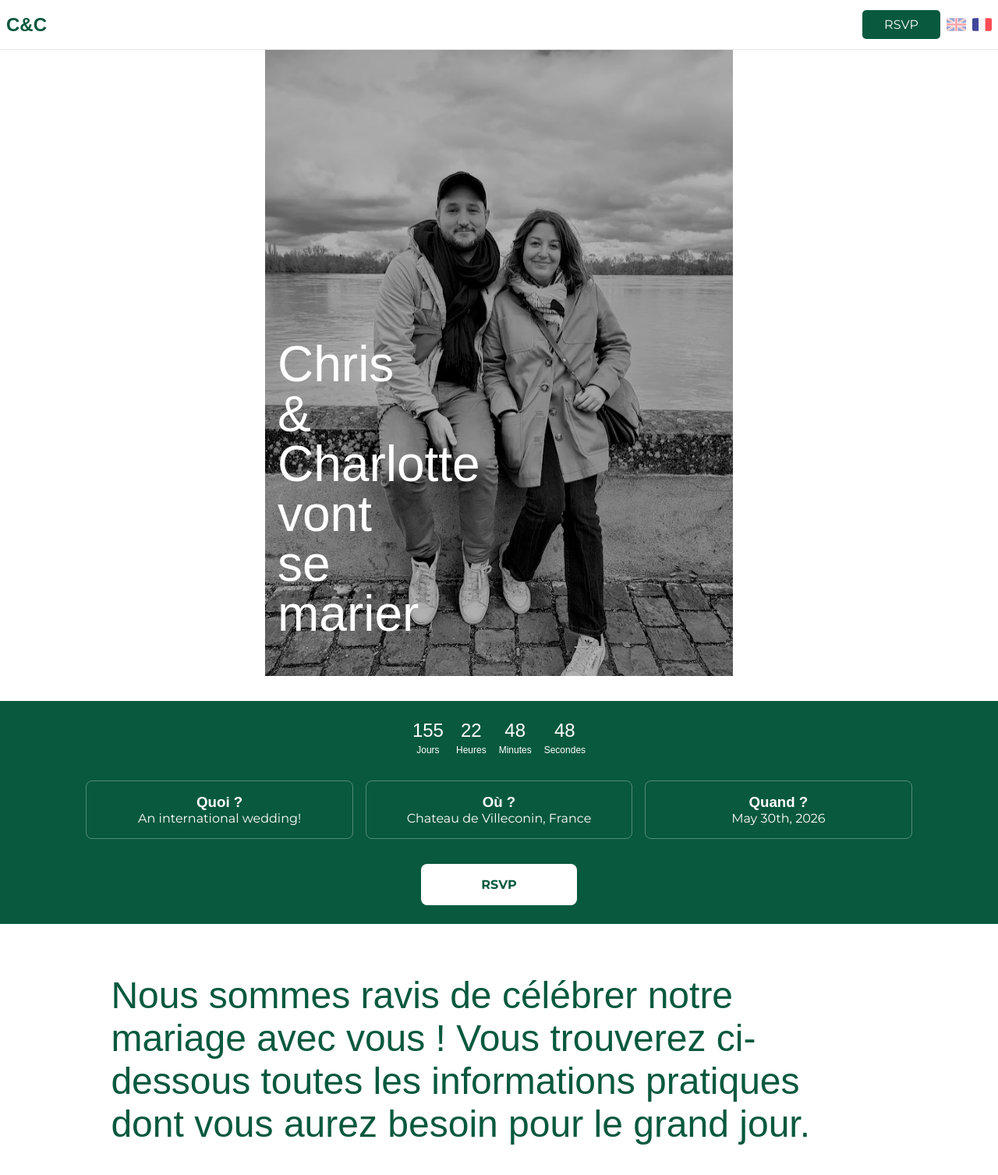
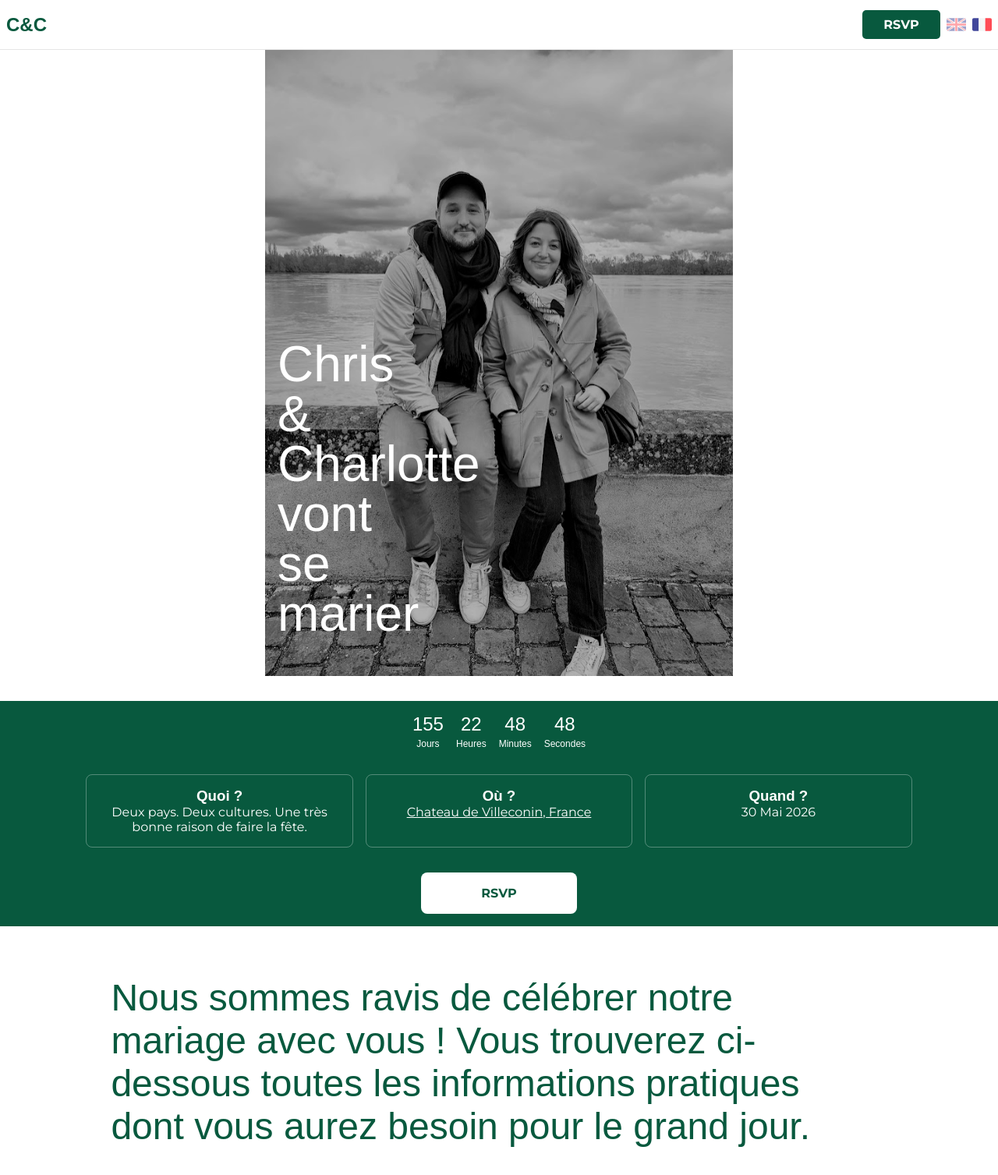
Before and after one commit to chrishughallen/charlotteandchris, a plain HTML site: page index.html in a window 1280 px wide. Shown: the top 1507 px of the page at 78% size. Drawn offline with Linux system fonts and the light colour scheme; a web font is replaced by a local one.

Commit message:
fix overlap issue

```diff
--- a/index.html
+++ b/index.html
@@ -19,7 +19,7 @@
 <nav class="lang-switcher position-fixed top-0 end-0 p-3 z-3">
   <h2><a href="index.html">C&C</a></h2>
   <div>
-    <a class="btn-dark" href="rsvp.html">RSVP</a>
+    <a class="btn btn--dark btn--sm" href="rsvp.html">RSVP</a>
     <img src="en.svg" alt="English" id="lang-en" class="lang-icon">
     <img src="fr.svg" alt="French" id="lang-fr" class="lang-icon selected">
   </div>
@@ -52,15 +52,15 @@
       <div class="cards">
         <article>
           <h1 data-i18n="what"></h1>
-          <p>An international wedding!</p>
+          <p data-i18n="what_content"></p>
         </article>
         <article>
           <h1 data-i18n="where"></h1>
-          <p>Chateau de Villeconin, France</p>
+          <p><a class="font-light" target="_blank" href="https://maps.app.goo.gl/wrkXPvx5tV2o8oFa9">Chateau de Villeconin, France</a></p>
         </article>
         <article>
           <h1 data-i18n="when"></h1>
-          <p>May 30th, 2026</p>
+          <p data-i18n="when_content"></p>
         </article>
       </div>
 
@@ -102,6 +102,7 @@
       <article class="column-2">
         <div>
           <h2 data-i18n="transportation_title"></h2>
+          <p data-i18n="transportation_line0"></p>
           <p data-i18n="transportation_line1"></p>
           <p data-i18n="transportation_line2"></p>
         </div>
--- a/language.js
+++ b/language.js
@@ -8,8 +8,10 @@ const translations = {
     minutes: "Minutes",
     seconds: "Seconds",
     what: "What?",
+    what_content: "Two countries. Two cultures. One very good reason to celebrate.",
     where: "Where?",
     when: "When?",
+    when_content: "May 30, 2026",
     are: "are",
     and: "and",
     getting: "getting",
@@ -29,6 +31,7 @@ const translations = {
     program_dinner: "8:00pm - Dinner",
     program_party: "10:30pm - Party",
     transportation_title: "Transportation",
+    transportation_line0: "The wedding venue is located about an hour from Paris by car.",
     transportation_line1: "There are 2 train stations near Chateau de Villeconin. You can take the RER C to Étréchy or Breuillet",
     transportation_line2: "You can then take a taxi or uber from the train station, but be aware that quantity is limited as it is not in a busy area. You may want to reserve ahead of time.",
     parking: "If you plan to arrive with your own vehicle, there is parking available at the Chateau. Please let us know in your RSVP if you will be driving.",
@@ -47,8 +50,10 @@ const translations = {
     minutes: "Minutes",
     seconds: "Secondes",
     what: "Quoi ?",
+    what_content: "Deux pays. Deux cultures. Une très bonne raison de faire la fête.",
     where: "Où ?",
     when: "Quand ?",
+    when_content: "30 Mai 2026",
     are: "vont",
     and: "et",
     getting: "se",
@@ -68,6 +73,7 @@ const translations = {
     program_dinner: "20h00 - Dîner",
     program_party: "22h30 - Fête",
     transportation_title: "Transport",
+    transportation_line0: "Le lieu du mariage est situé à environ une heure de Paris en voiture.",
     transportation_line1: "Il y a 2 gares près du Château de Villeconin. Vous pouvez prendre le RER C jusqu'à Étréchy ou Breuillet",
     transportation_line2: "Vous pouvez ensuite prendre un taxi ou un Uber depuis la gare, mais sachez que la quantité est limitée car ce n'est pas une zone très fréquentée. Vous pouvez envisager de réserver à l'avance.",
     parking: "Si vous prévoyez d'arriver en voiture, un parking est à votre disposition au Château. Veuillez nous indiquer dans votre confirmation de présence si vous venez en voiture.",
--- a/styles.css
+++ b/styles.css
@@ -27,13 +27,14 @@ a {
   font-style: normal;
 }
 
+/* ELEMENTS */
+
 body {
   color: #2E2E2E;
 }
 
 img {
   width: 100%;
-  height: 100%;
   object-fit: cover;
 }
 
@@ -64,6 +65,16 @@ nav {
       }
     }
   }
+
+  .lang-icon {
+    width: 25px;
+    height: 25px;
+    cursor: pointer;
+
+    &:not(.selected) {
+      opacity: 0.5;
+    }
+  }
 }
 
 main {
@@ -86,12 +97,16 @@ h1, h2 {
 }
 
 /* SECTIONS */
+
+/* INTRO + HERO */
 .intro {
-  min-height: calc(100vh - 4rem);
-
   @media (min-width: 1000px) {
     max-width: 100ch;
     margin: 0 auto;
+  }
+
+  img {
+    height: 100%;
   }
 
   .hero {
@@ -101,6 +116,7 @@ h1, h2 {
     max-width: 600px;
     margin: 0 auto;
     height: 100%;
+    min-height: calc(100vh - 4.5rem);;
 
     .hero-overlay {
       position: absolute;
@@ -129,10 +145,11 @@ h1, h2 {
   }
 }
 
+/* WHAT WHERE WHEN */
 .what-where-when {
   background: #08593e;
   color: white;
-  padding: 1.5rem;
+  padding: 1rem;
 
   .column {
     display: grid;
@@ -176,8 +193,37 @@ h1, h2 {
       }
     }
   }
+
+  & > a {
+    color: white;
+  }
 }
 
+/* INFO SECTION */
+.info-section {
+  border-top: 1px solid rgba(0,0,0,0.1);
+  padding: 2rem;
+  display: grid;
+  gap: 2rem;
+
+  article {
+    display: grid;
+    gap: 1.25rem;
+
+    div {
+      display: grid;
+      gap: 0.5rem;
+    }
+  }
+
+  ul {
+    list-style: none;
+    display: grid;
+    gap: .5rem;
+  }
+}
+
+/* COMPONENTS */
 .btn {
   justify-self: center;
   background: white;
@@ -198,26 +244,22 @@ h1, h2 {
     color: white;
     border: 1px solid white;
   }
-}
 
-.btn-dark {
+  &.btn--dark {
     background: #08593e;
     color: white;
-  display: block;
-  min-width: 100px;
-  padding: .5rem;
-  display: flex;
-  justify-content: center;
-  text-decoration: none;
-  border-radius: 5px;
-  border: 1px solid transparent;
-  transition: background .2s, color .2s, border .2s;
-  font-family: "Montserrat", sans-serif;
 
     &:hover {
       background: transparent;
       color: #08593e;
       border: 1px solid #08593e;
+    }
+  }
+
+  &.btn--sm {
+    min-width: 100px;
+    padding: .5rem;
+    border-radius: 5px;
   }
 }
 
@@ -230,29 +272,6 @@ h1, h2 {
 
   @media (min-width: 1000px) {
     font-size: 3rem;
-  }
-}
-
-.info-section {
-  border-top: 1px solid rgba(0,0,0,0.1);
-  padding: 2rem;
-  display: grid;
-  gap: 2rem;
-
-  article {
-    display: grid;
-    gap: 1.25rem;
-
-    div {
-      display: grid;
-      gap: 0.5rem;
-    }
-  }
-
-  ul {
-    list-style: none;
-    display: grid;
-    gap: .5rem;
   }
 }
 
@@ -282,7 +301,6 @@ h1, h2 {
 .info-p {
   background: #08593e;
   color: white;
-  border-radius: 8px;
   padding: .5rem;
 }
 
@@ -300,14 +318,7 @@ h1, h2 {
   }
 }
 
-/* NAV */
-
-.lang-icon {
-  width: 25px;
-  height: 25px;
-  cursor: pointer;
-
-  &:not(.selected) {
-    opacity: 0.5;
+/* UTILITY CLASSES */
+.font-light {
+  color: white;
 }
-}
```
Lines whose indentation alone changed are shown as unchanged.
